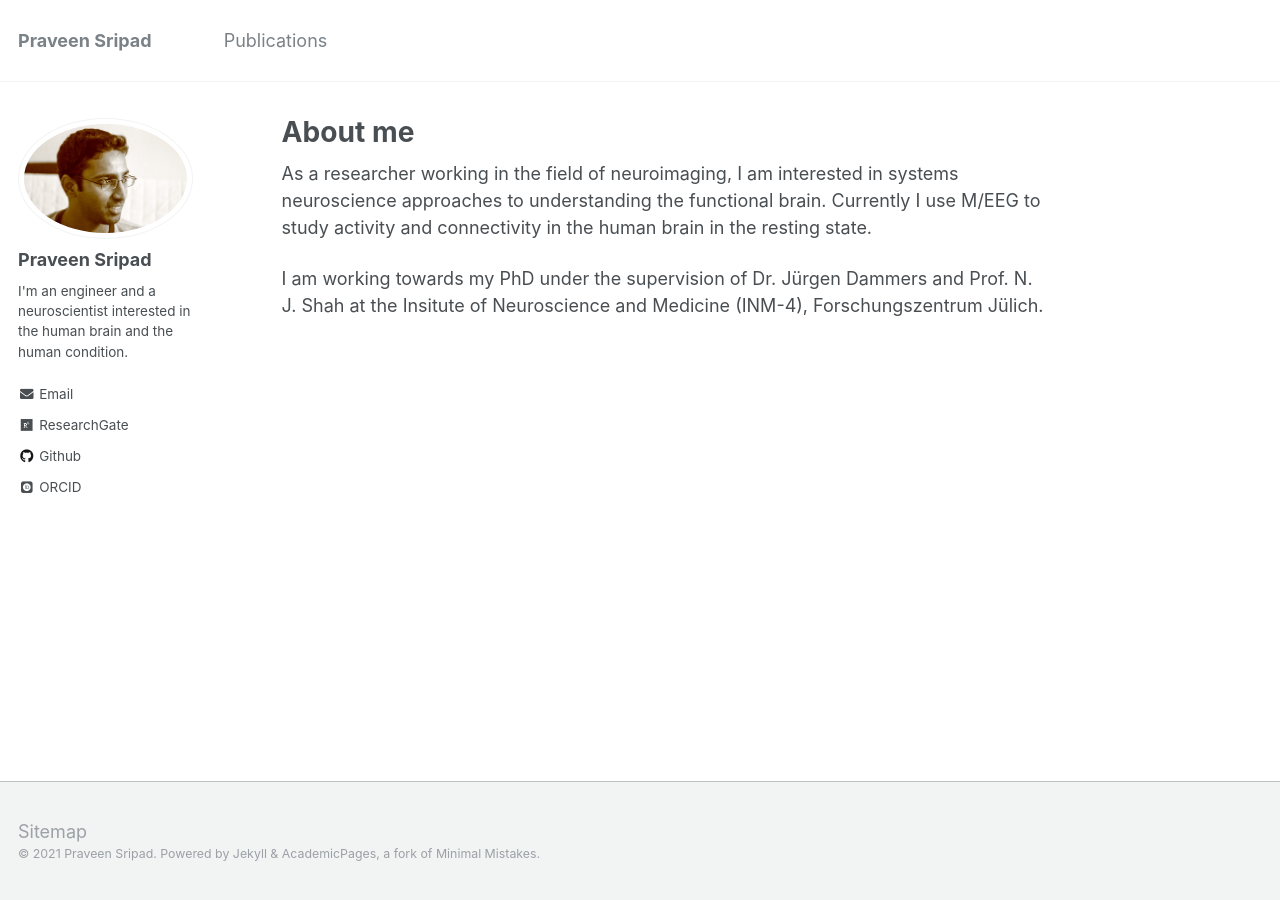
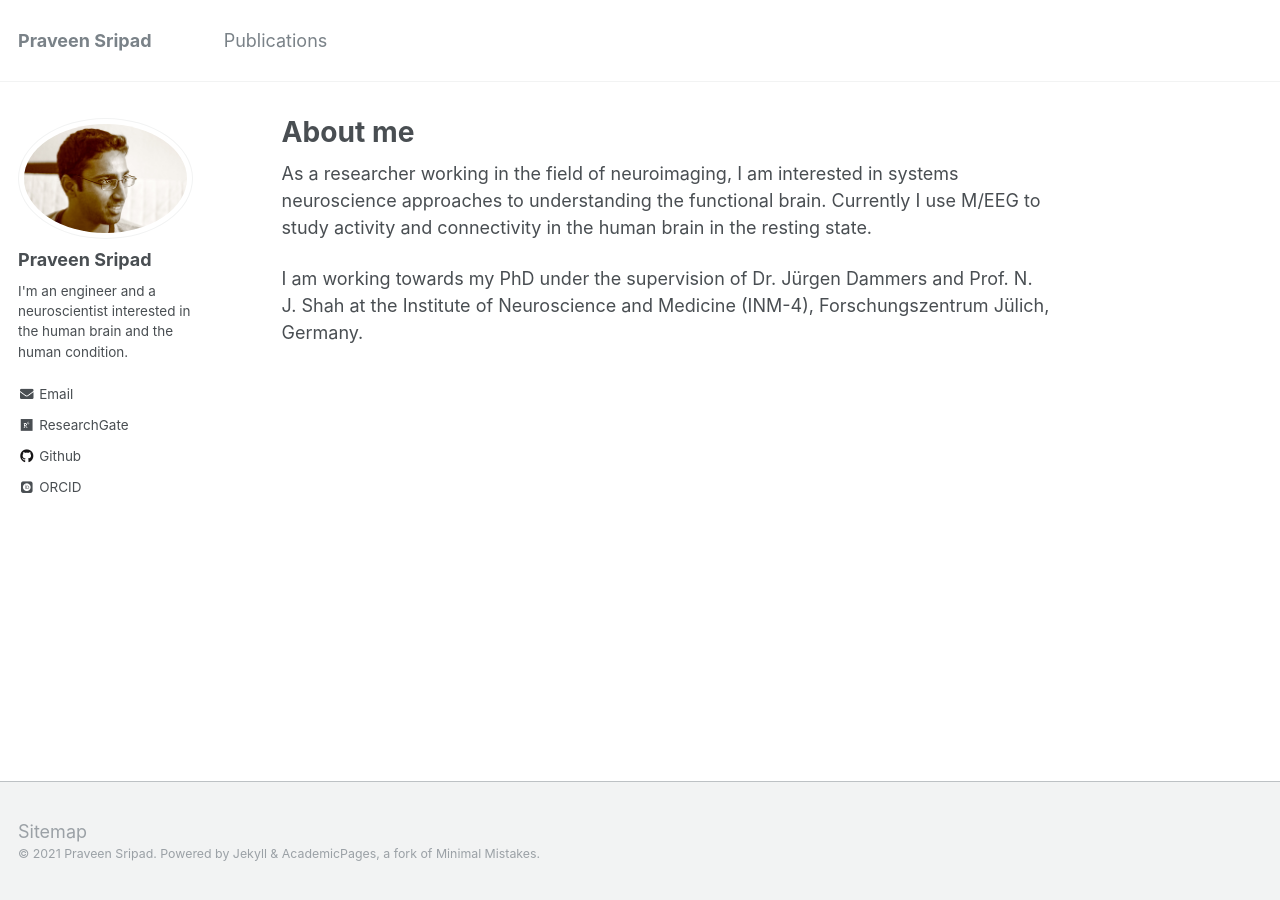
Before and after one commit to pravsripad/pravsripad.github.io, a Jekyll site: the page built from _pages/about.md, in a window 1280 px wide. Built offline with Jekyll 4.4.1, drawn with Linux system fonts in a browser that asks for light colours; some web fonts are replaced.

```diff
--- a/_config.yml
+++ b/_config.yml
@@ -57,7 +57,7 @@ yandex_site_verification :
 
 # Social Sharing
 twitter:
-  username               : &twitter
+  username               :
 facebook:
   username               :
   app_id                 :
--- a/_pages/about.md
+++ b/_pages/about.md
@@ -10,4 +10,4 @@ redirect_from:
 
 As a researcher working in the field of neuroimaging, I am interested in systems neuroscience approaches to understanding the functional brain. Currently I use M/EEG to study activity and connectivity in the human brain in the resting state.
 
-I am working towards my PhD under the supervision of Dr. Jürgen Dammers and Prof. N. J. Shah at the Insitute of Neuroscience and Medicine (INM-4), Forschungszentrum Jülich.
+I am working towards my PhD under the supervision of Dr. Jürgen Dammers and Prof. N. J. Shah at the Institute of Neuroscience and Medicine (INM-4), Forschungszentrum Jülich, Germany.
```
Also changed, not shown: _pages/publications.md (+2 -0 lines).
